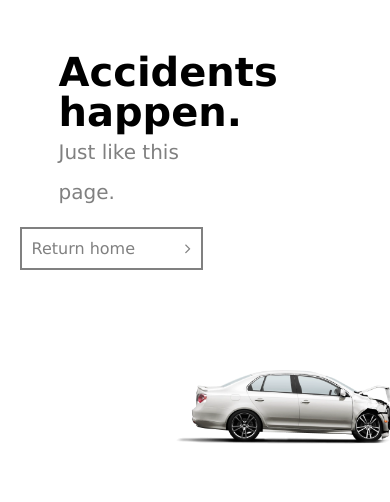
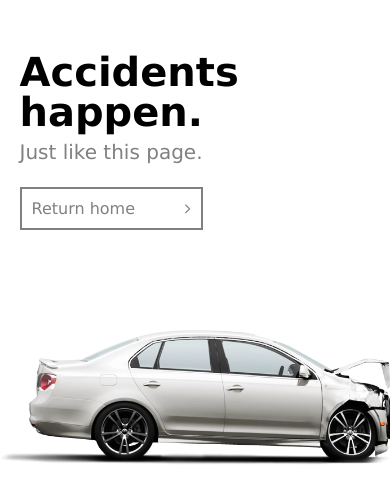
Before and after one commit to vitgri1/01-3-404-Crashed-car-3, a website: page index.html in a window 390 px wide. Shown: the part 92-594 px from the top of the page. Drawn offline with Linux system fonts and the light colour scheme.

Commit message:
Dynamic with fixed sizes

```diff
--- a/css/main.css
+++ b/css/main.css
@@ -7,8 +7,9 @@ padding: 0;
 
 .container{
     display: inline-block;
-    width: 100%;
+    width: 900px;
     margin-top: 20px;
+    margin-left: calc(50% - 450px);
 }
 
 .logo{
@@ -72,7 +73,33 @@ padding: 0;
 
 .second-line{
     float: right;
-    width: 55%;
-    margin-left: 45%;
+    width: 500px;
     margin-top: 100px;
 }
+
+@media (max-width: 900px) {
+    .container {
+        display: inline-block;
+        width: 700px;
+        margin-left: calc(50% - 350px);
+    }
+    .title {
+        width: 54%;
+    }
+}
+
+@media (max-width: 700px) {
+    .container {
+        display: inline-block;
+        width: 100%;
+        margin-left: 0;
+    }
+    .title {
+        width: 90%;
+        margin-left: 5%;
+    }
+    .second-line{
+        float: right;
+        width: 100%;
+    }
+}
```
